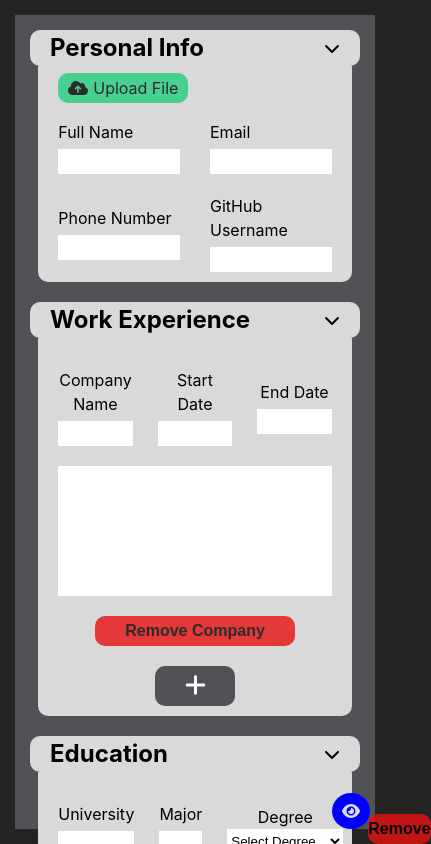
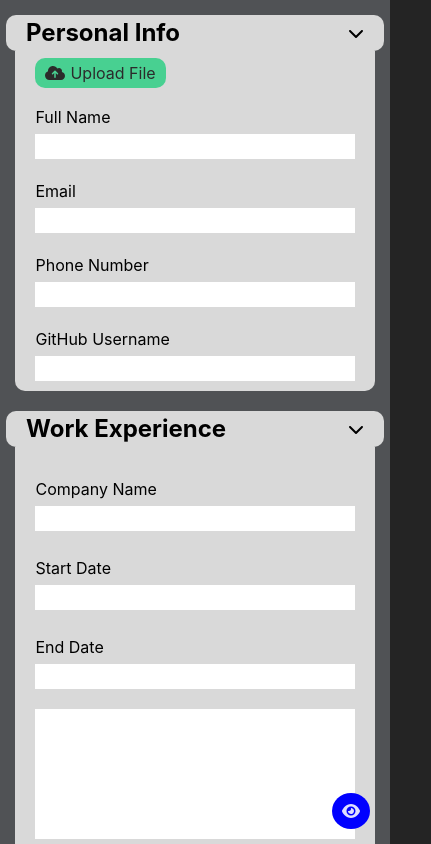
Before and after one commit to irakligudiashvili/cv-maker-react, a React (Vite) app: page / in a window 390 px wide. Shown: the top 844 px of the page, 431 px wide, since content can reach past the window. Built offline with nearby package versions, Linux system fonts and the light colour scheme.

Commit message:
added togglable preview for mobile

```diff
--- a/src/App.css
+++ b/src/App.css
@@ -1,26 +1,3 @@
-
-::-webkit-scrollbar{
-    width: 12.5px;
-}
-
-::-webkit-scrollbar-track{
-    background: #3b3b3b;
-}
-
-.body{
-    display: flex;
-    flex-direction: row;
-    gap: 20px;
-
-    padding: 15px;
-
-    width: calc(100% - 30px);
-    height: calc(100% - 30px);
-    margin: auto;
-    justify-content: space-between;
-    align-items: center;
-}
-
 .config{
     display: flex;
     flex-direction: row-reverse;
@@ -29,7 +6,7 @@
 }
 
 .config__view{
-    position: absolute;
+    position: fixed;
     bottom: 15px;
     right: 20px;
 
@@ -44,7 +21,7 @@
 }
 
 .config__download{
-    position: absolute;
+    position: fixed;
     bottom: 15px;
     right: 40px;
 
@@ -59,6 +36,20 @@
 }
 
 @media screen and (width > 1250px){
+    .body{
+        display: flex;
+        flex-direction: row;
+        gap: 20px;
+
+        padding: 15px;
+
+        width: calc(100% - 30px);
+        height: calc(100% - 30px);
+        margin: auto;
+        justify-content: space-between;
+        align-items: center;
+    }
+
     .preview--mobile{
         display: none;
     }
@@ -66,18 +57,46 @@
     .config{
         display: none;
     }
+
+    ::-webkit-scrollbar{
+        width: 12.5px;
+    }
+
+    ::-webkit-scrollbar-track{
+        background: #3b3b3b;
+    }
+
+    .form{
+        background-color: #505255;
+        height: 100%;
+        width: 100%;
+
+        box-sizing: border-box;
+        padding: 15px;
+    }
 }
 
 @media screen and (width <= 1250px){
+    .body{
+        padding: 15px 6px;
+    }
+
     .preview--desktop{
         display: none;
     }
 
     .preview--mobile{
-        position: absolute;
+        position: fixed;
         left: 0;
         right: 0;
         margin-inline: auto;
         width: fit-content;
+
+        z-index: 1;
+    }
+
+    .body{
+        background-color: #505255;
+        height: auto;
     }
 }
--- a/src/App.jsx
+++ b/src/App.jsx
@@ -40,19 +40,21 @@
 
     return (
         <div className='body'>
-            <Form onImageUpload={handleImageUpload} onFormDataChange={handleFormDataChange} />
-            <div className='preview--desktop cv'>
-                <CvPreview uploadedImage={uploadedImage} formData={formData} />
+
+            <div className='config'>
+                <FontAwesomeIcon icon={faEye} className='config__view' onClick={toggleMobilePreviewVisibility} />
+                <FontAwesomeIcon icon={faFilePdf} className={`config__download ${isMobilePreviewVisible ? '' : 'hidden'}`} />
             </div>
 
             <div className={`preview--mobile cv ${isMobilePreviewVisible ? '' : 'hidden'}`}>
                 <CvPreview uploadedImage={uploadedImage} formData={formData} />
             </div>
 
-            <div className='config'>
-                <FontAwesomeIcon icon={faEye} className='config__view' onClick={toggleMobilePreviewVisibility} />
-                <FontAwesomeIcon icon={faFilePdf} className={`config__download ${isMobilePreviewVisible ? '' : 'hidden'}`} />
+            <Form onImageUpload={handleImageUpload} onFormDataChange={handleFormDataChange} />
+            <div className='preview--desktop cv'>
+                <CvPreview uploadedImage={uploadedImage} formData={formData} />
             </div>
+
         </div>
     )
 }
--- a/src/components/Form.jsx
+++ b/src/components/Form.jsx
@@ -35,12 +35,6 @@
 
     return (
     <form className='form'>
-        {/* <div className='form__button__wrapper'>
-            <button className='form__button form__button--load'>Load Example</button>
-            <button className='form__button form__button--clear'>Clear Resume</button>
-            <button className='form__button form__button--undo'>Undo</button>
-        </div> */}
-
         <div className='form__section'>
             <PersonalSection onImageUpload={onImageUpload} onFormDataChange={onFormDataChange} />
             <WorkSection onFormDataChange={onFormDataChange} />
--- a/src/styles/Form.css
+++ b/src/styles/Form.css
@@ -1,11 +1,4 @@
-.form{
-    background-color: #505255;
-    height: 100%;
-    width: 100%;
 
-    box-sizing: border-box;
-    padding: 15px;
-}
 
 .form__button__wrapper{
     display: flex;
@@ -108,8 +101,28 @@
     }
 }
 
-@media screen and (width <= 1250px){
+@media screen and (width <= 1250px) and (width > 500px){
     .form{
-        /* height: auto; */
     }
 }
+
+@media screen and (width <= 500px){
+    .content__container{
+        display: flex;
+        flex-direction: column;
+
+        width: 100%;
+    }
+
+    .content__wrapper{
+        width: 100%;
+    }
+
+    .content__label{
+        width: 100%;
+    }
+
+    .content__input{
+        width: 100vw;
+    }
+}
--- a/src/styles/partials/FormSection.css
+++ b/src/styles/partials/FormSection.css
@@ -146,7 +146,7 @@
 .content__container--triple{
     display: flex;
     flex-direction: row;
-    flex-wrap: nowrap;
+    /* flex-wrap: nowrap; */
     text-align: center;
 
     gap: 25px;
@@ -211,3 +211,21 @@
     text-align: justify;
     text-justify: inter-word;
 }
+
+@media screen and (width <= 1250px) and (width > 500px){
+    .section{
+        width: 100%;
+    }
+}
+
+@media screen and (width < 500px){
+    .content__wrapper{
+        width: 100%;
+    }
+
+    .content__container--triple{
+        display: flex;
+        flex-direction: column;
+        text-align: left;
+    }
+}
```
